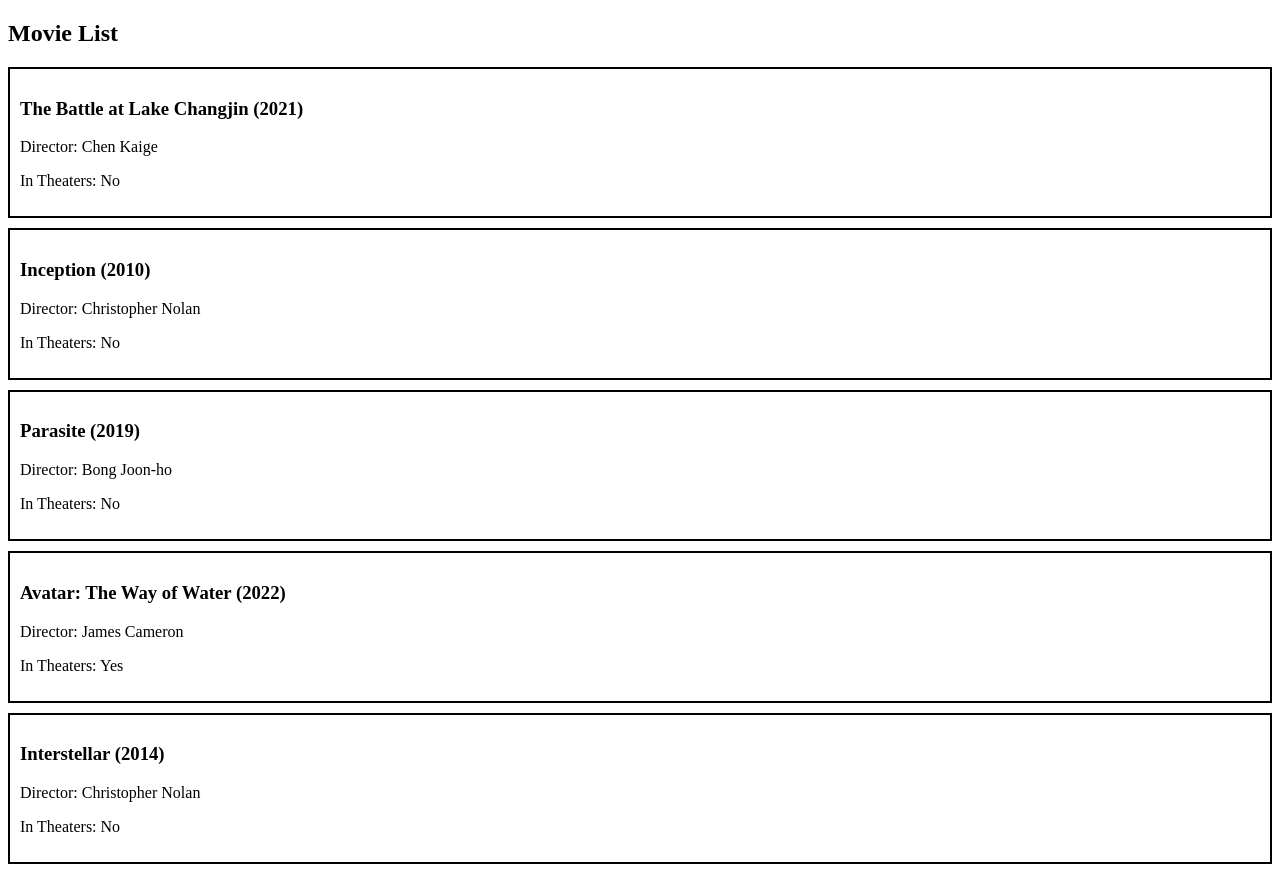
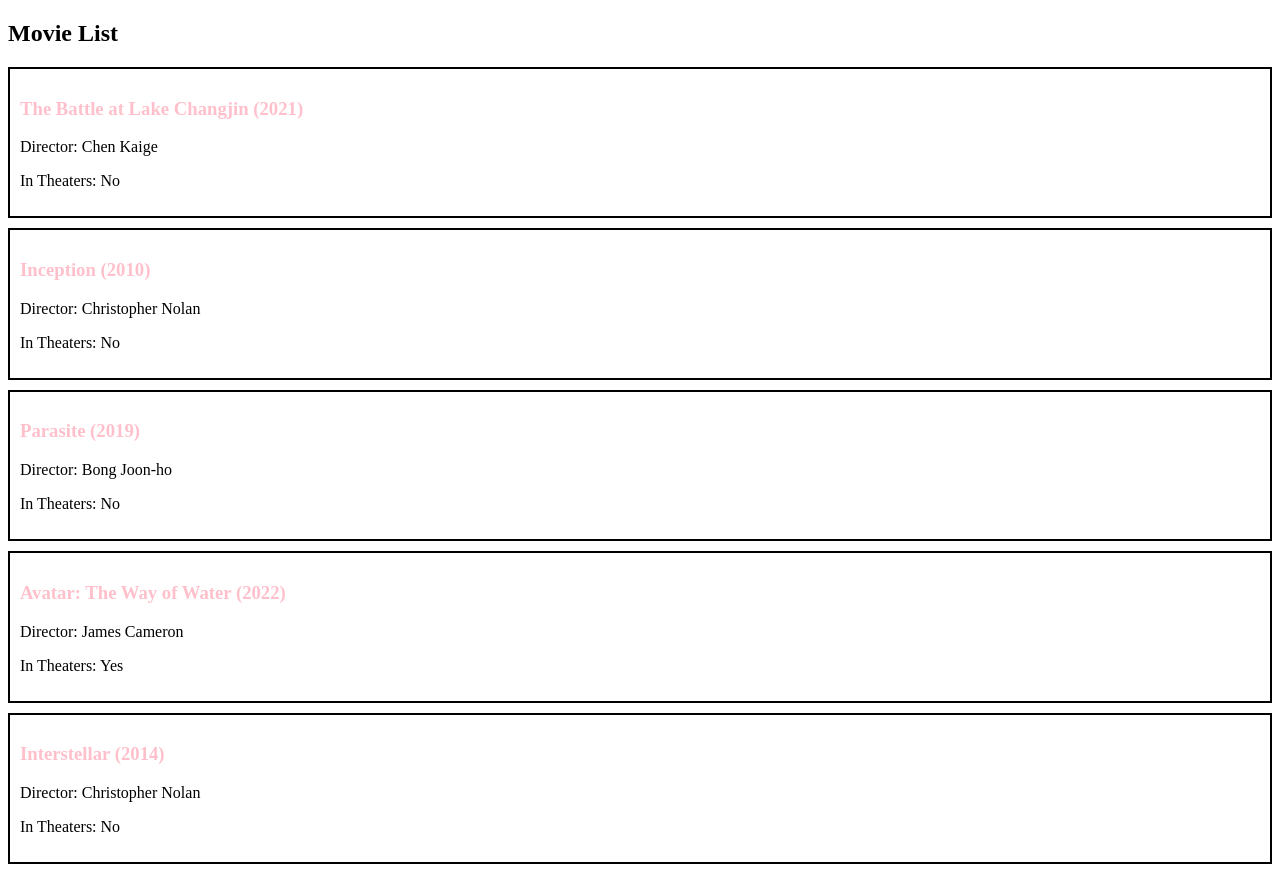
Before and after one commit to yuanyangCyy/Yuanyang_Chen_Learning_Angular, an Angular app: page / in a window 1280 px wide. Built offline with nearby package versions, Linux system fonts and the light colour scheme.

Commit message:
done 6-9 step

```diff
--- a/src/app/movie-list-item/movie-list-item.css
+++ b/src/app/movie-list-item/movie-list-item.css
@@ -3,3 +3,8 @@
   padding: 10px;
   margin: 10px 0;
 }
+
+
+h3{
+  color: pink;
+}
--- a/src/app/movie-list/movie-list.ts
+++ b/src/app/movie-list/movie-list.ts
@@ -1,7 +1,7 @@
 import { Component } from '@angular/core';
 import { Movie } from '../Shared/Models/movie';
 import { MovieListItem } from '../movie-list-item/movie-list-item';
-import { movieList} from '../Shared/Models/mockMovie.data';
+import { MovieService } from '../Services/movie.service';
 
 @Component({
   selector: 'app-movie-list',
@@ -11,5 +11,16 @@
   styleUrls: ['./movie-list.css']
 })
 export class MovieList {
-  movies: Movie[] = movieList;
+  movies: Movie[] = [];
+
+
+  constructor(private movieService: MovieService) {
+  }
+
+
+  ngOnInit(): void {
+    this.movieService.getMovies().subscribe(data => {
+      this.movies = data;
+    });
+  }
 }
```
